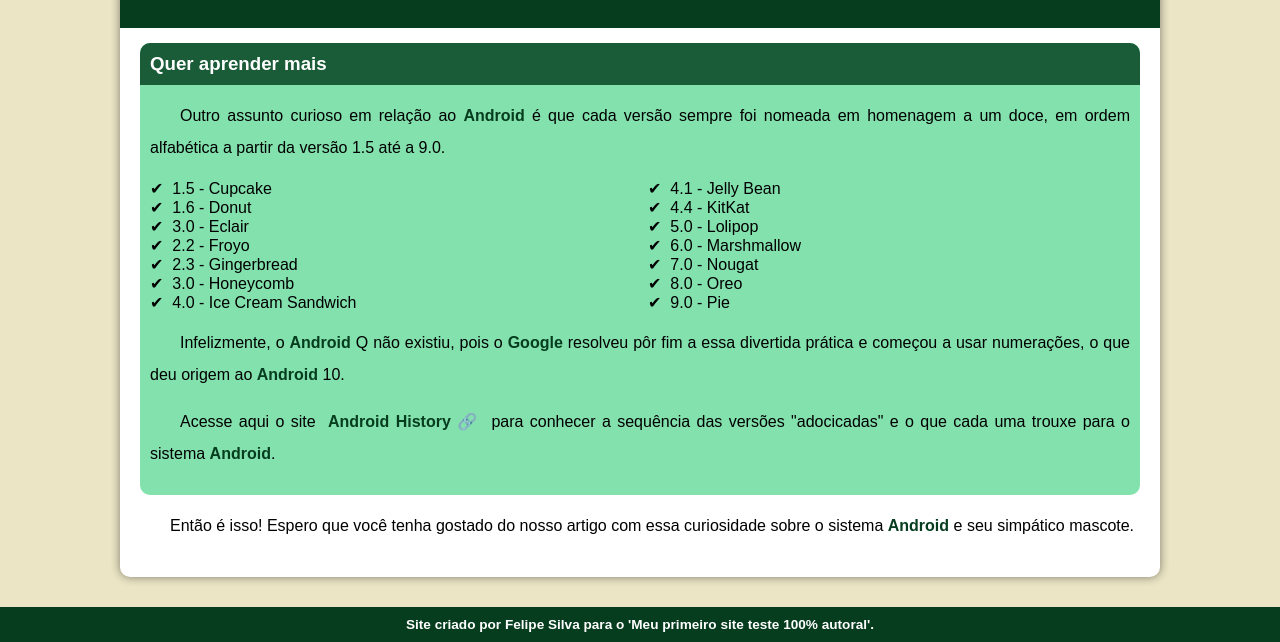
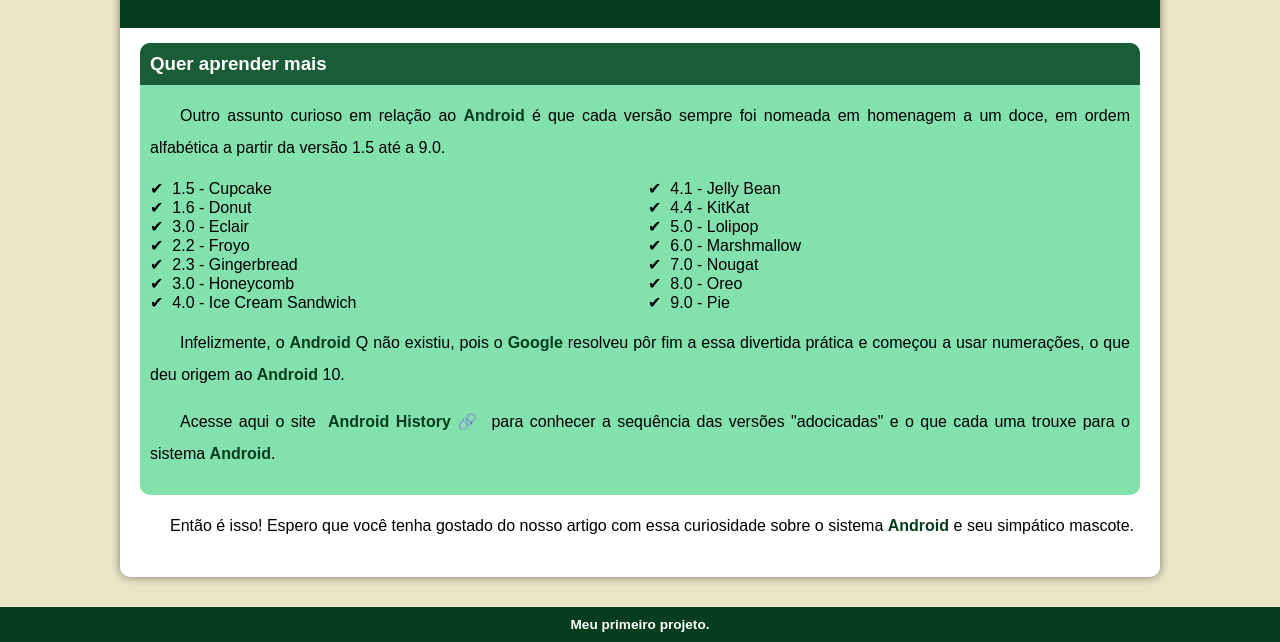
Before and after one commit to Felpsilva01/projeto-android-01, a plain HTML site: page index.html in a window 1280 px wide. Shown: the part 2382-3024 px from the top of the page. Drawn offline with Linux system fonts and the light colour scheme.

Commit message:
Update index

```diff
--- a/index.html
+++ b/index.html
@@ -100,7 +100,7 @@
     </main>
     <footer>
         <p>
-            Site criado por Felipe Silva para o 'Meu primeiro site teste 100% autoral'.
+            Meu primeiro projeto.
         </p>
     </footer>
 </body>
```
